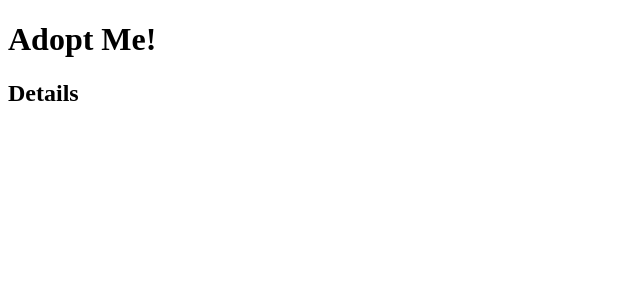
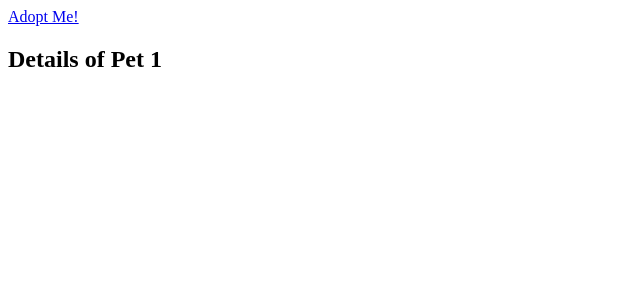
Before and after one commit to nuno-barreiro/femasters-bholt-react-courses, a React app: page /details/1 in a window 1280 px wide. Shown: the top 300 px of the page, without its empty margins (0-640 px from the left). Built offline with nearby package versions, Linux system fonts and the light colour scheme; the HTML template or start-up script is replaced by a standard one.

Commit message:
read pet id from querystring in details page

```diff
--- a/src/App.jsx
+++ b/src/App.jsx
@@ -1,5 +1,5 @@
 import { createRoot } from "react-dom/client";
-import { BrowserRouter, Routes, Route } from "react-router-dom";
+import { BrowserRouter, Link, Routes, Route } from "react-router-dom";
 import Details from "./Details";
 import SearchParams from "./SearchParams";
 
@@ -10,7 +10,9 @@ const App = () => {
     // thus it is disabled to prevent double requests to the APIs for this project
     // <StrictMode></StrictMode>
     <BrowserRouter>
-      <h1>Adopt Me!</h1>
+      <header>
+        <Link to="/">Adopt Me!</Link>
+      </header>
       <Routes>
         <Route path="/details/:id" element={<Details />} />
         <Route path="/" element={<SearchParams />} />
--- a/src/Details.jsx
+++ b/src/Details.jsx
@@ -1,5 +1,10 @@
+import { useParams } from "react-router-dom";
+
 const Details = () => {
-  return <h2>Details</h2>;
+  // information from useParams comes from the context inject by BrowserRouter
+  const { id } = useParams();
+
+  return <h2>Details of Pet {id}</h2>;
 };
 
 export default Details;
```
